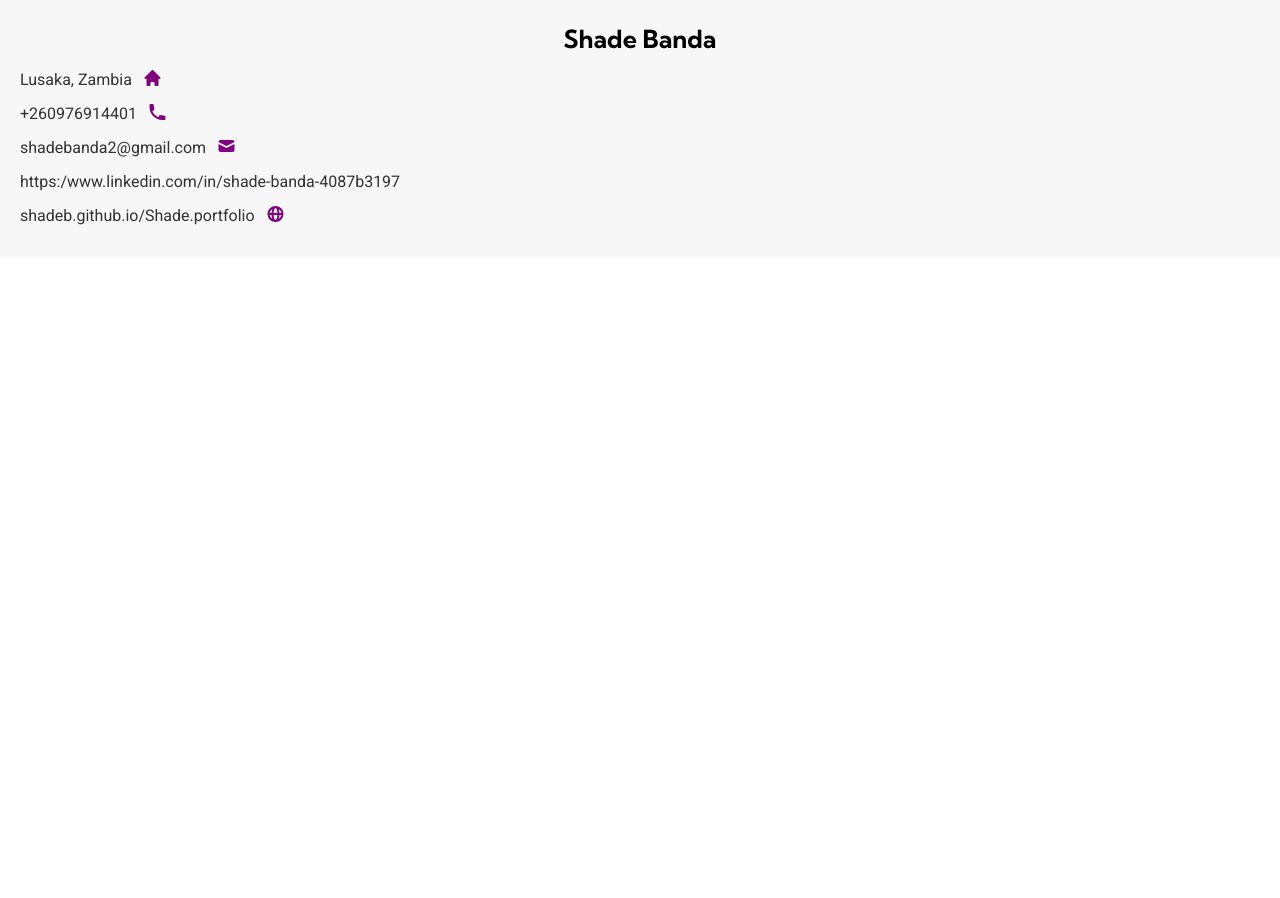
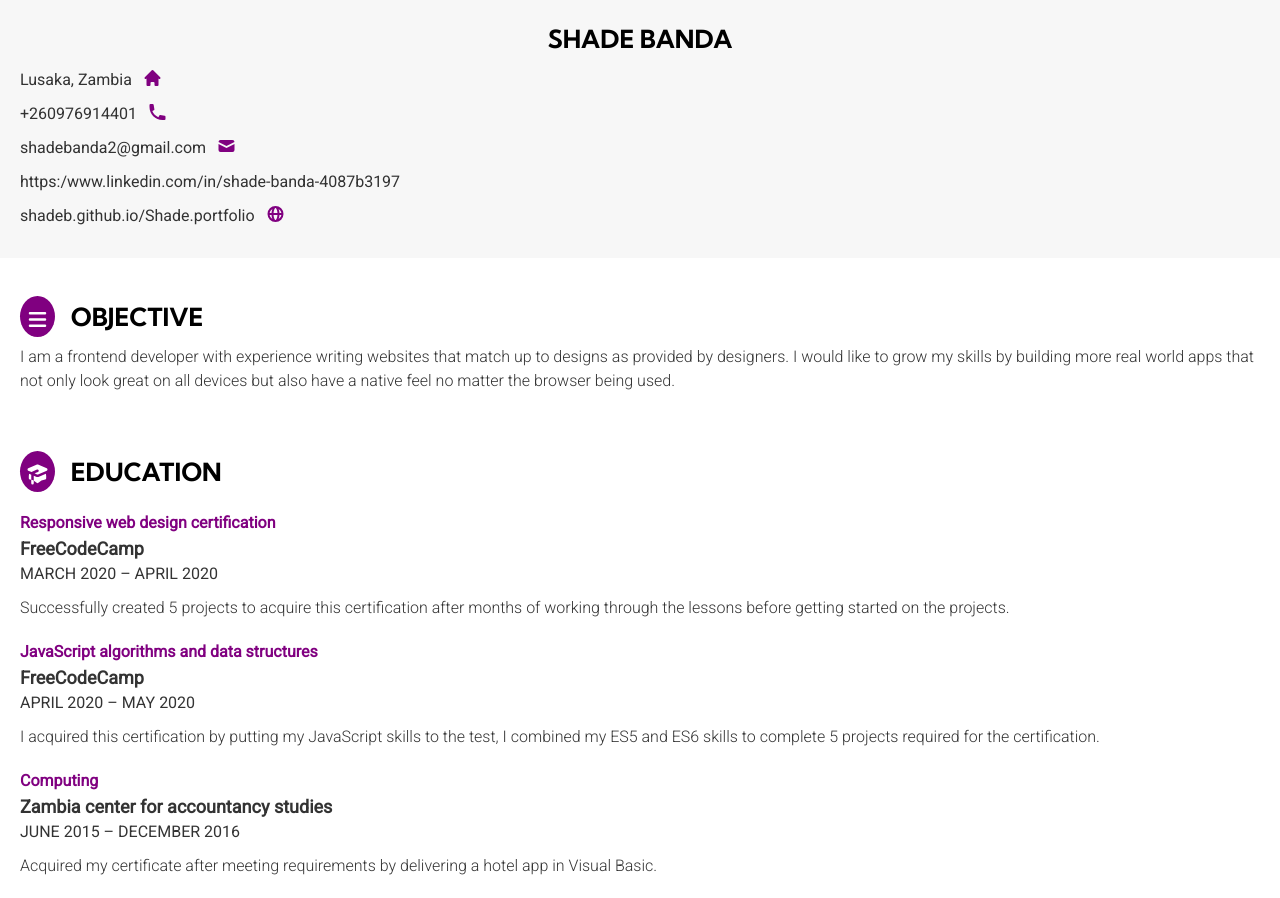
Before and after one commit to ShadeB/web-cv, a plain HTML site: page index.html in a window 1280 px wide. Before the commit the page ends 800 px from the top, so only its background shows below. Drawn offline with Linux system fonts and the light colour scheme.

Commit message:
Add education section

```diff
--- a/index.html
+++ b/index.html
@@ -76,5 +76,88 @@
 				</li>
 			</ul>
 		</header>
+
+		<main>
+			<section>
+				<h2 class="heading section-heading">
+					<span class="section-icon"
+						><svg
+							xmlns="http://www.w3.org/2000/svg"
+							class="h-5 w-5"
+							viewBox="0 0 20 20"
+							fill="currentColor"
+						>
+							<path
+								fill-rule="evenodd"
+								d="M3 5a1 1 0 011-1h12a1 1 0 110 2H4a1 1 0 01-1-1zM3 10a1 1 0 011-1h12a1 1 0 110 2H4a1 1 0 01-1-1zM3 15a1 1 0 011-1h12a1 1 0 110 2H4a1 1 0 01-1-1z"
+								clip-rule="evenodd"
+							/></svg
+					></span>
+					<span>Objective</span>
+				</h2>
+				<p>
+					I am a frontend developer with experience writing websites that match
+					up to designs as provided by designers. I would like to grow my skills
+					by building more real world apps that not only look great on all
+					devices but also have a native feel no matter the browser being used.
+				</p>
+			</section>
+
+			<section>
+				<h2 class="heading section-heading">
+					<span class="section-icon"
+						><svg
+							xmlns="http://www.w3.org/2000/svg"
+							class="h-5 w-5"
+							viewBox="0 0 20 20"
+							fill="currentColor"
+						>
+							<path
+								d="M10.394 2.08a1 1 0 00-.788 0l-7 3a1 1 0 000 1.84L5.25 8.051a.999.999 0 01.356-.257l4-1.714a1 1 0 11.788 1.838L7.667 9.088l1.94.831a1 1 0 00.787 0l7-3a1 1 0 000-1.838l-7-3zM3.31 9.397L5 10.12v4.102a8.969 8.969 0 00-1.05-.174 1 1 0 01-.89-.89 11.115 11.115 0 01.25-3.762zM9.3 16.573A9.026 9.026 0 007 14.935v-3.957l1.818.78a3 3 0 002.364 0l5.508-2.361a11.026 11.026 0 01.25 3.762 1 1 0 01-.89.89 8.968 8.968 0 00-5.35 2.524 1 1 0 01-1.4 0zM6 18a1 1 0 001-1v-2.065a8.935 8.935 0 00-2-.712V17a1 1 0 001 1z"
+							/></svg
+					></span>
+					<span>education</span>
+				</h2>
+				<div class="educational-achievement">
+					<div class="certification">
+						<h3 class="sub-heading">Responsive web design certification</h3>
+						<span>FreeCodeCamp</span>
+					</div>
+					<div class="course-duration">MARCH 2020 – APRIL 2020</div>
+					<p>
+						Successfully created 5 projects to acquire this certification after
+						months of working through the lessons before getting started on the
+						projects.
+					</p>
+				</div>
+
+				<div class="educational-achievement">
+					<div class="certification">
+						<h3 class="sub-heading">
+							JavaScript algorithms and data structures
+						</h3>
+						<span>FreeCodeCamp</span>
+					</div>
+					<div class="course-duration">APRIL 2020 – MAY 2020</div>
+					<p>
+						I acquired this certification by putting my JavaScript skills to the
+						test, I combined my ES5 and ES6 skills to complete 5 projects
+						required for the certification.
+					</p>
+				</div>
+
+				<div class="educational-achievement">
+					<div class="certification">
+						<h3 class="sub-heading">Computing</h3>
+						<span>Zambia center for accountancy studies</span>
+					</div>
+					<div class="course-duration">JUNE 2015 – DECEMBER 2016</div>
+					<p>
+						Acquired my certificate after meeting requirements by delivering a
+						hotel app in Visual Basic.
+					</p>
+				</div>
+			</section>
+		</main>
 	</body>
 </html>
--- a/style.css
+++ b/style.css
@@ -28,6 +28,7 @@ body {
 	color: #000;
 	font-size: 2.5rem;
 	text-align: center;
+	text-transform: uppercase;
 }
 
 header {
@@ -50,3 +51,48 @@ header {
 	margin-left: 0.8rem;
 	color: purple;
 }
+
+section {
+	font-weight: 300;
+	margin-top: 2rem;
+	padding: 2rem;
+}
+
+section p {
+	margin-top: 1rem;
+}
+
+.section-heading {
+	text-align: left;
+}
+
+.section-icon {
+	padding: 0.5rem;
+	margin-right: 1rem;
+	border-radius: 50%;
+	background-color: #800080;
+	color: #fff;
+}
+
+.section-icon svg {
+	width: 2.5rem;
+	height: 2.5rem;
+	vertical-align: middle;
+}
+
+.certification {
+	margin-top: 2rem;
+}
+
+.certification span {
+	font-weight: 800;
+	font-size: 1.8rem;
+}
+
+.sub-heading {
+	color: #800080;
+}
+
+.course-duration {
+	font-weight: 400;
+}
```
